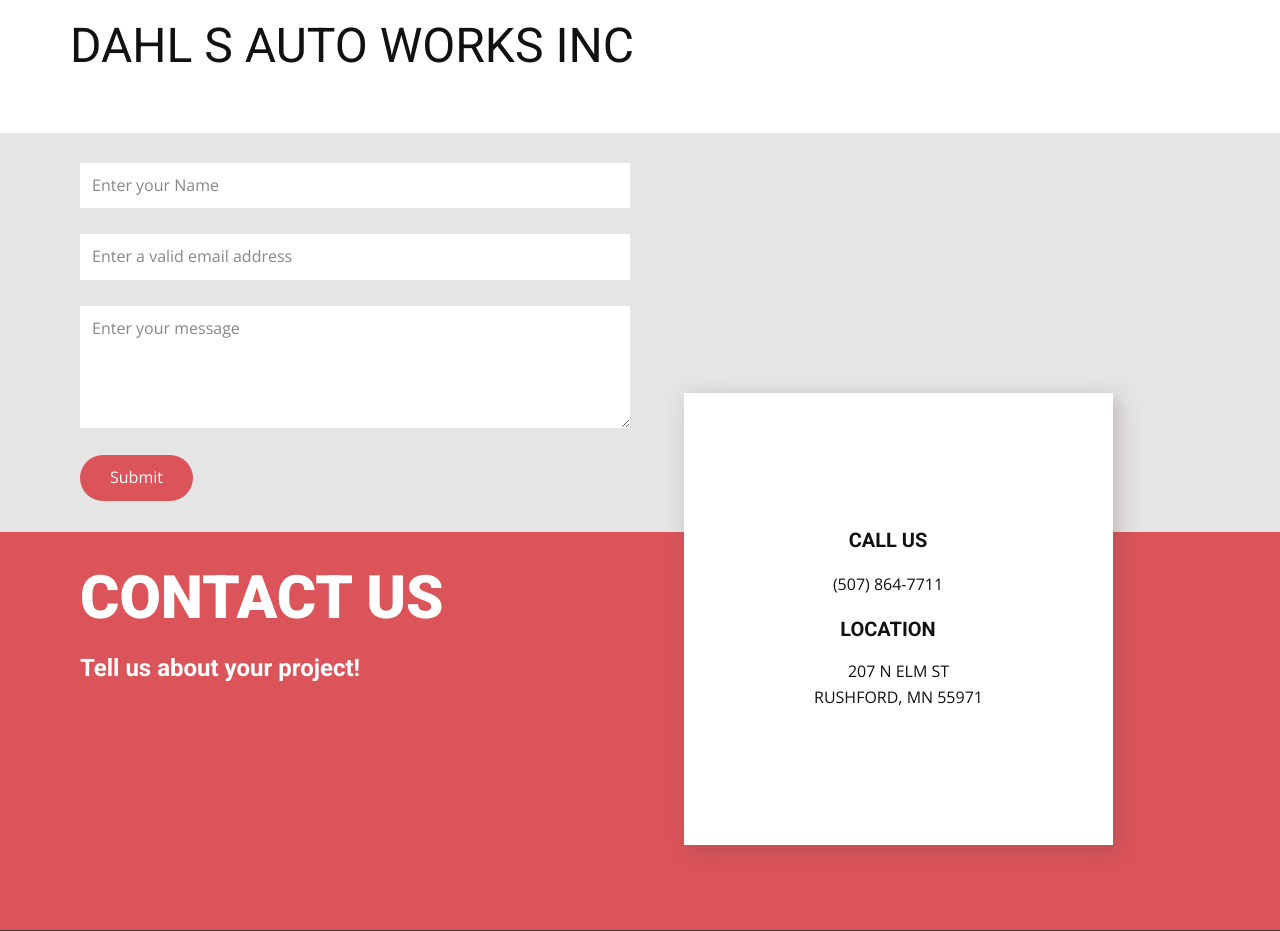
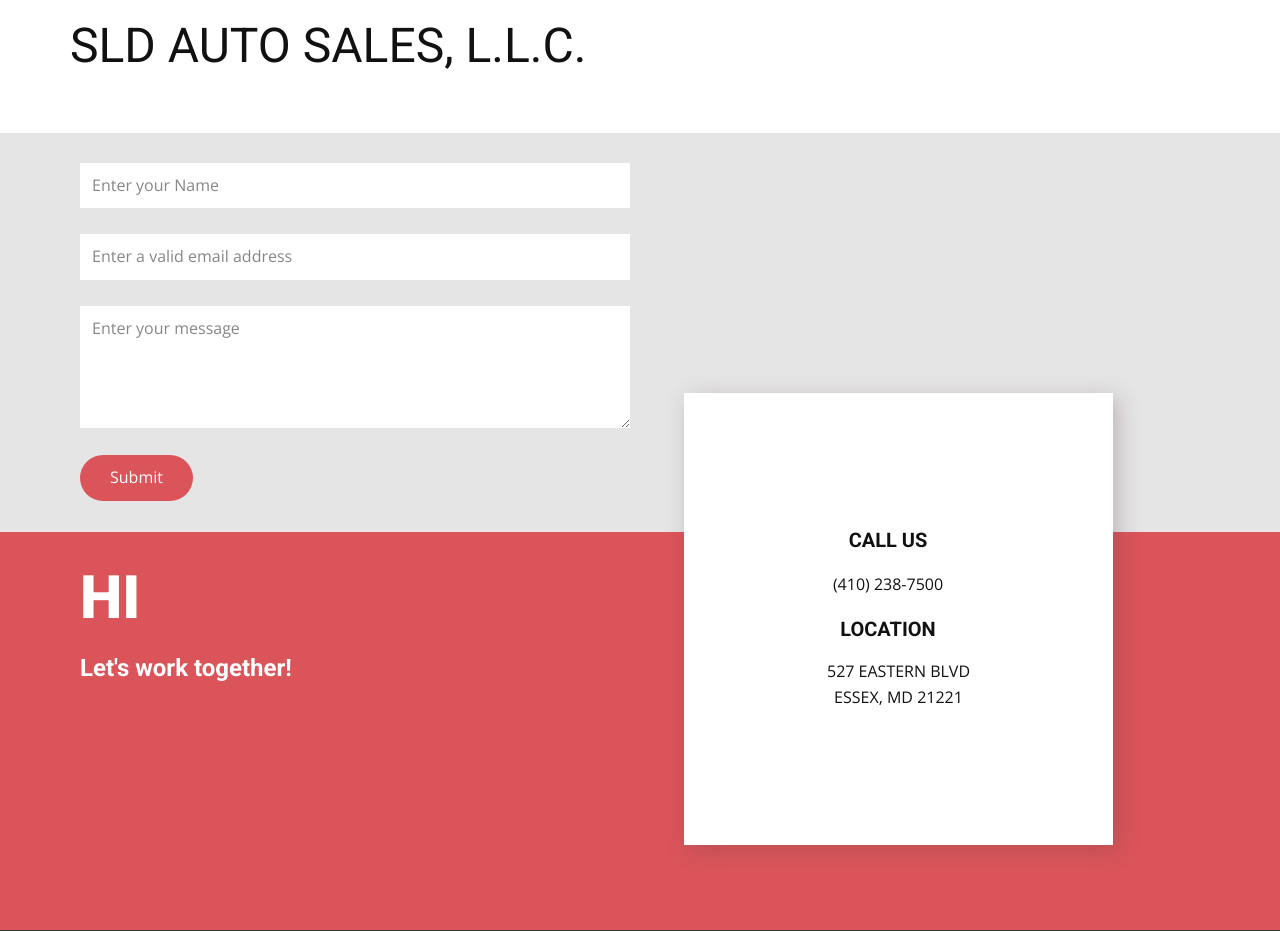
Before and after one commit to runacode/sld, a PHP site: page / in a window 1280 px wide. Shown: the top 931 px of the page. Run offline with PHP 8.4, Linux system fonts and the light colour scheme.

Commit message:
Update index.php

```diff
--- a/index.php
+++ b/index.php
@@ -1,7 +1,7 @@
-<?php $company = "DAHL S AUTO WORKS INC";
-$phone = "(507) 864-7711";
-	$address1 = "207 N ELM ST";
-	$address2 = "RUSHFORD, MN 55971";
+<?php $company = "SLD AUTO SALES, L.L.C.";
+$phone = "(410) 238-7500";
+	$address1 = "527 EASTERN BLVD";
+	$address2 = "ESSEX, MD 21221";
 ?>
 <!DOCTYPE html>
 <html style="font-size: 16px;">
@@ -73,8 +73,8 @@ $phone = "(507) 864-7711";
 
                   </div>
                 </div>
-                <h3 class="u-text u-text-7">Contact us</h3>
-                <h6 class="u-text u-text-8">Tell us about your project!</h6>
+                <h3 class="u-text u-text-7">Hi</h3>
+                <h6 class="u-text u-text-8">Let's work together!</h6>
               </div>
             </div>
           </div>
```
